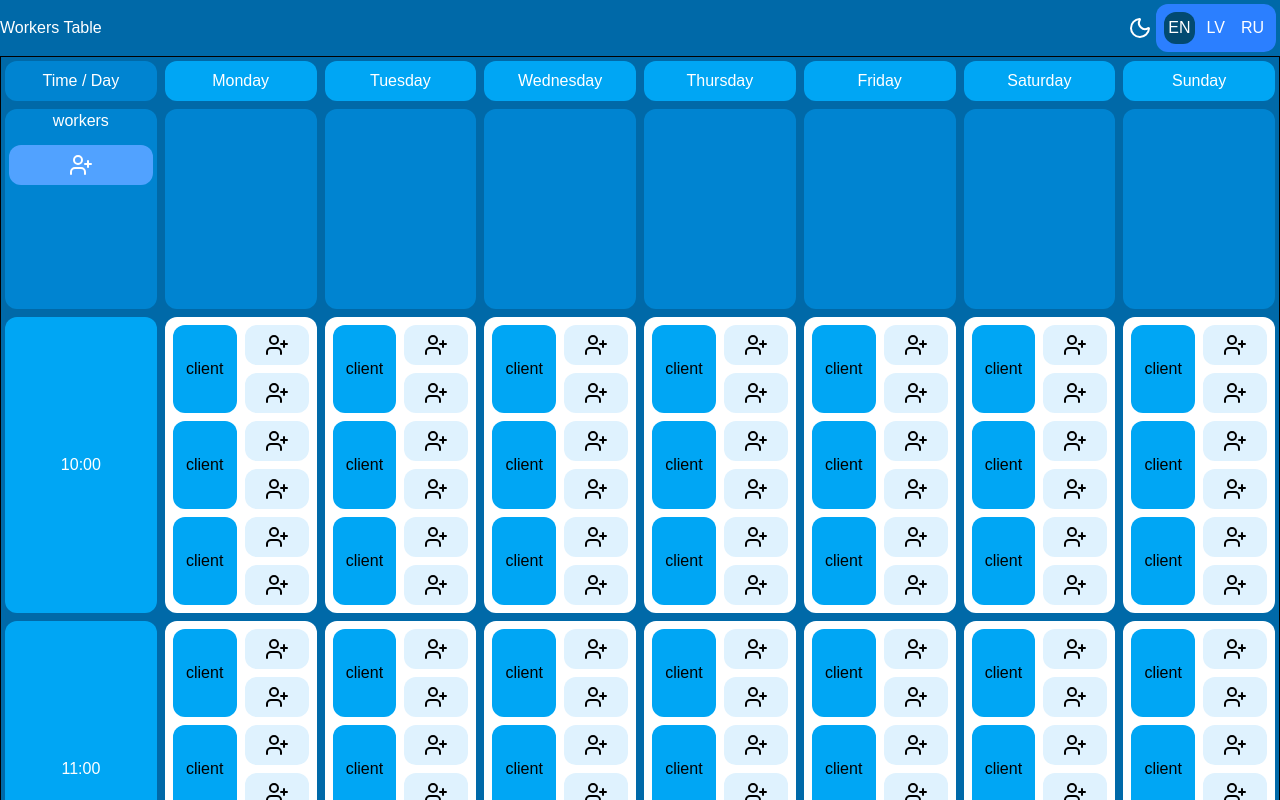
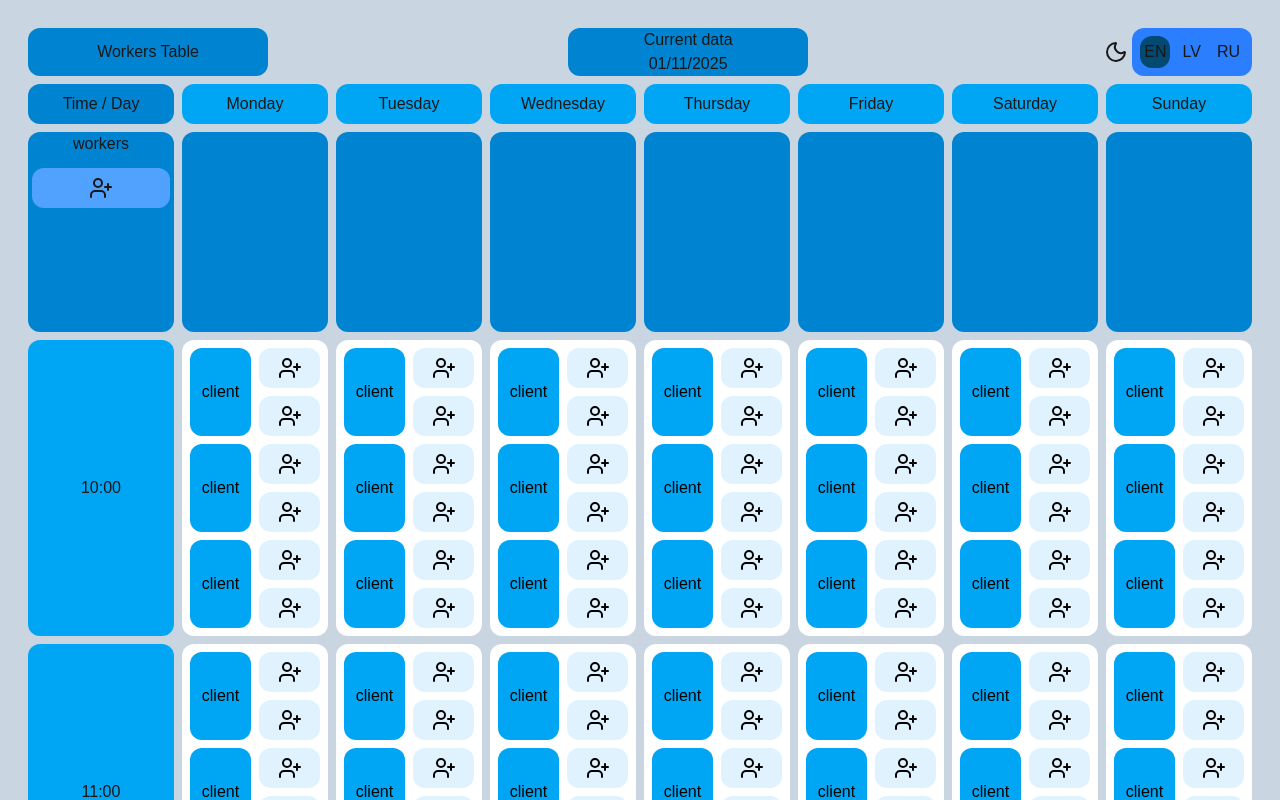
Before and after one commit to LilithStd/work_schedule, a Next.js app: page / in a window 1280 px wide. Shown: the top 800 px of the page. Built offline with nearby package versions, Linux system fonts and the light colour scheme.

Commit message:
add dayjs liblary and create data component

```diff
--- a/package.json
+++ b/package.json
@@ -10,6 +10,7 @@
 	},
 	"dependencies": {
 		"@svgr/webpack": "^8.1.0",
+		"dayjs": "^1.11.19",
 		"nanoid": "^5.1.6",
 		"next": "15.5.4",
 		"react": "19.1.0",
--- /dev/null
+++ b/src/components/currentData.tsx
@@ -0,0 +1,15 @@
+import dayjs from 'dayjs'
+import React from 'react'
+
+export default function CurrentData() {
+    const currentData = dayjs().format(('DD/MM/YYYY'))
+    return (
+        <div className="flex flex-col items-center justify-center rounded-xl bg-sky-600 w-60 text-center m-1">
+            <h2>Current data</h2>
+            <h2 >
+                {currentData}
+            </h2>
+        </div>
+
+    )
+}
--- a/src/components/languageSwitcher.tsx
+++ b/src/components/languageSwitcher.tsx
@@ -1,5 +1,5 @@
 'use client'
-import { LANGUAGE, LANGUAGE_APP } from '@/consts/template'
+import { LANGUAGE_APP } from '@/consts/template'
 import { useGlobalStore } from '@/store/globalStore'
 
 export default function LanguageSwitcher() {
--- a/src/components/tableCell.tsx
+++ b/src/components/tableCell.tsx
@@ -1,11 +1,14 @@
 'use client'
 import React, { useMemo } from "react";
 import { useRegistationStore } from "@/store/registrationStore";
-import { timer, week } from "@/consts/template";
+import { THEME, timer, week } from "@/consts/template";
 import Cell from "./cell";
 import WorkersList from "./workersList";
 import LanguageSwitcher from "./languageSwitcher";
 import ThemeSwitcher from "./themeSwitcher";
+import { useGlobalStore } from "@/store/globalStore";
+import dayjs from "dayjs";
+import CurrentData from "./currentData";
 
 
 export default function TableCell() {
@@ -13,15 +16,20 @@ export default function TableCell() {
         (state) => state.registartionData
     );
 
+    const currentThemeApp = useGlobalStore((state) => state.currentThemeApp)
+    const dark = 'bg-slate-300'
     const additionalAppFunctional = useMemo(() => {
         return (
             <div className="flex justify-between">
-                <h2 className="flex items-center">Workers Table</h2>
+                <h2 className="flex items-center justify-center rounded-xl bg-sky-600 w-60 text-center m-1">
+                    Workers Table
+                </h2 >
+                <CurrentData />
                 <div className="flex justify-end">
                     <ThemeSwitcher />
                     <LanguageSwitcher />
                 </div>
-            </div>)
+            </div >)
     }, [])
     const tableContent = useMemo(() => {
         return timer.map((time) => (
@@ -58,9 +66,9 @@ export default function TableCell() {
     }, [registrationData, timer]);
 
     return (
-        <div className="bg-sky-700 w-full text-white">
+        <div className={` ${currentThemeApp === THEME.LIGHT ? dark : 'bg-stone-800'} p-6`}>
             {additionalAppFunctional}
-            <div className="grid grid-cols-8 border border-black">
+            <div className="grid grid-cols-8">
                 <div className="m-1 rounded-xl bg-sky-600 flex items-center justify-center">
                     Time / Day
                 </div>
```
Also changed, not shown: 1 other file (tests, documents, lock files or other folders). Lines whose indentation alone changed are shown as unchanged.
